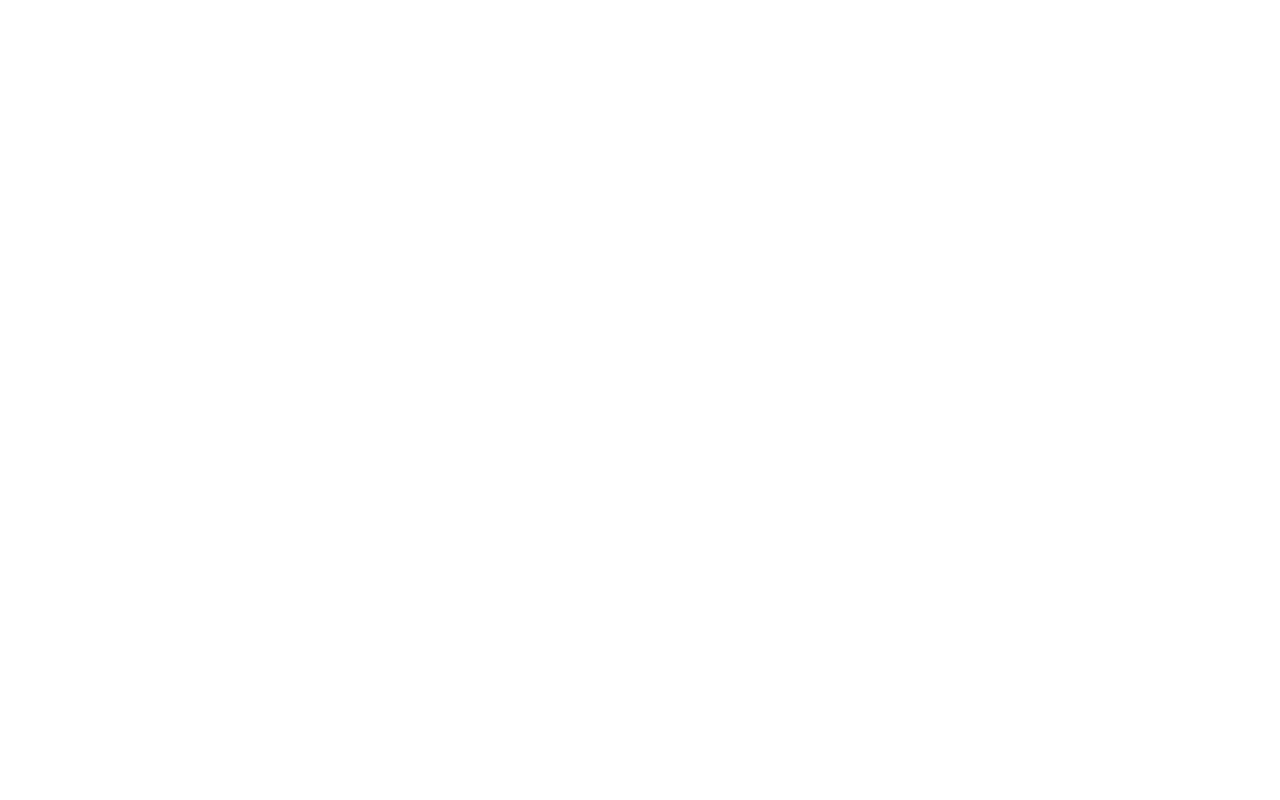
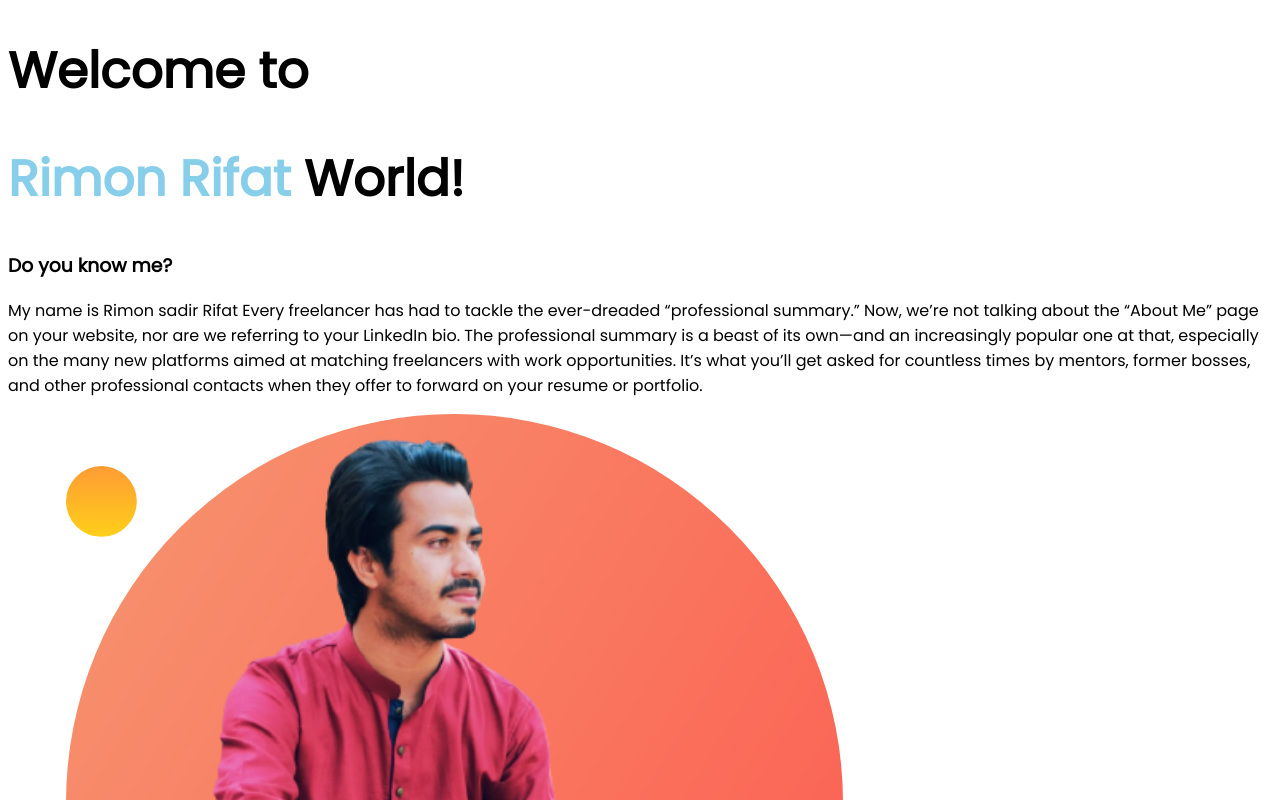
Before and after one commit to remonrifat/developer-portfolio, a plain HTML site: page index.html in a window 1280 px wide. Shown: the top 800 px of the page. Drawn offline with Linux system fonts and the light colour scheme.

Commit message:
added header

```diff
--- a/index.html
+++ b/index.html
@@ -1,13 +1,31 @@
 <!DOCTYPE html>
 <html lang="en">
+
 <head>
     <meta charset="UTF-8">
     <meta http-equiv="X-UA-Compatible" content="IE=edge">
     <meta name="viewport" content="width=device-width, initial-scale=1.0">
     <title>Rimon portfolio</title>
+    <link rel="preconnect" href="https://fonts.googleapis.com">
+    <link rel="preconnect" href="https://fonts.gstatic.com" crossorigin>
+    <link href="https://fonts.googleapis.com/css2?family=Poppins&display=swap" rel="stylesheet">
     <link rel="stylesheet" href="style.css">
 </head>
+
 <body>
+    <div>
+        <h1>Welcome to</h1>
+        <h1><span class="skyblue-color">Rimon Rifat</span> World!</h1>
+        <h3>Do you know me?</h3>
+        <p>My name is Rimon sadir Rifat Every freelancer has had to tackle the ever-dreaded “professional summary.” Now,
+            we’re not talking about the “About Me” page on your website, nor are we referring to your LinkedIn bio. The
+            professional summary is a beast of its own—and an increasingly popular one at that, especially on the many
+            new platforms aimed at matching freelancers with work opportunities. It’s what you’ll get asked for
+            countless times by mentors, former bosses, and other professional contacts when they offer to forward on
+            your resume or portfolio. </p>
+    </div>
+    <img src="images/rimon-picture.png" alt="">
 
 </body>
+
 </html>
--- a/style.css
+++ b/style.css
@@ -0,0 +1,9 @@
+body{
+    font-family: 'Poppins', sans-serif;
+}
+h1{
+    font-size:50px ;
+   }
+.skyblue-color{
+    color: skyblue;
+}
```
Also changed, not shown: images/dream-bg.png (added), images/exp-bg.png (added), images/jhankar.png (added), images/jhankar2.png (added), images/my-bg.png (added), images/my-bg2.png (added), images/rimon-picture.png (added), images/top-banner.png (added).
